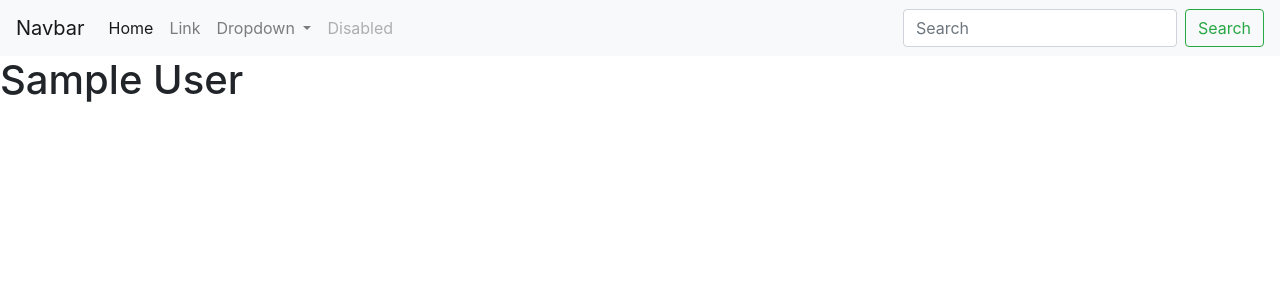
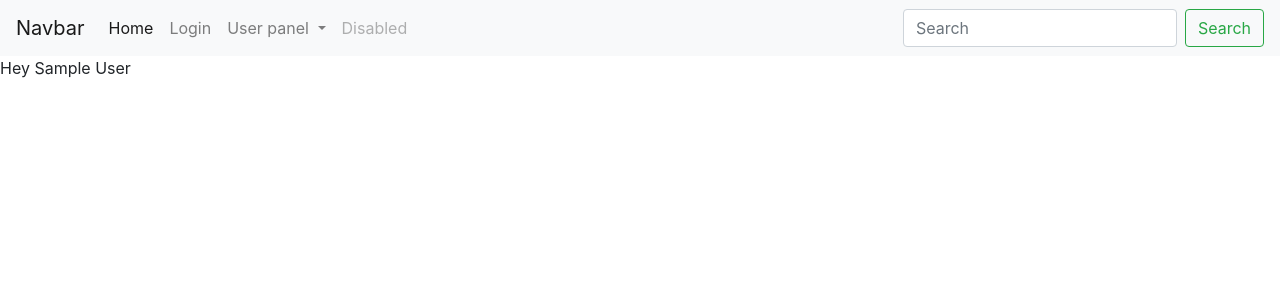
Before and after one commit to Gamattowicz/Simple_Flask_Web_App, a Flask app: page /welcome in a window 1280 px wide. Shown: the top 300 px of the page. Run offline with Flask 2, Linux system fonts and the light colour scheme; the visitor is signed in with stand-in values (Sample User, id 1); some libraries are stand-ins or nearby versions.

Commit message:
add flashing messages and change navbar

```diff
--- a/app.py
+++ b/app.py
@@ -1,4 +1,5 @@
-from flask import Flask, render_template, request, redirect, url_for, session
+from flask import Flask, render_template, request, redirect, url_for, \
+    session, flash
 from datetime import timedelta
 from config import Config
 
@@ -19,10 +20,13 @@ def login():
         session.permanent = True
         name = request.form['nm']
         session['name'] = name
+        flash('Login Successful!')
         return redirect(url_for('welcome'))
     else:
         if 'name' in session:
+            flash('Already Logged In!')
             return redirect(url_for('welcome'))
+
         return render_template('login.html')
 
 
@@ -32,14 +36,16 @@ def welcome():
         name = session['name']
         return render_template('welcome.html', name=name)
     else:
+        flash('You are not logged in!')
         return redirect(url_for('login'))
 
 
 @app.route('/logout')
 def logout():
+    flash('You have been logout!', 'info')
     session.pop('name', None)
     return redirect(url_for('login'))
 
 
 if __name__ == '__main__':
-    app.run(debug=True)
+    app.run()
--- a/templates/base.html
+++ b/templates/base.html
@@ -19,20 +19,20 @@
       <div class="collapse navbar-collapse" id="navbarSupportedContent">
         <ul class="navbar-nav mr-auto">
           <li class="nav-item active">
-            <a class="nav-link" href="#">Home <span class="sr-only">(current)</span></a>
+            <a class="nav-link" href="/">Home <span class="sr-only">(current)</span></a>
           </li>
           <li class="nav-item">
-            <a class="nav-link" href="#">Link</a>
+            <a class="nav-link" href="login">Login</a>
           </li>
           <li class="nav-item dropdown">
             <a class="nav-link dropdown-toggle" href="#" id="navbarDropdown" role="button" data-toggle="dropdown" aria-haspopup="true" aria-expanded="false">
-              Dropdown
+              User panel
             </a>
             <div class="dropdown-menu" aria-labelledby="navbarDropdown">
-              <a class="dropdown-item" href="#">Action</a>
-              <a class="dropdown-item" href="#">Another action</a>
+              <a class="dropdown-item" href="login">Login</a>
+              <a class="dropdown-item" href="logout">Logout</a>
               <div class="dropdown-divider"></div>
-              <a class="dropdown-item" href="#">Something else here</a>
+              <a class="dropdown-item" href="/">Home again</a>
             </div>
           </li>
           <li class="nav-item">
--- a/templates/welcome.html
+++ b/templates/welcome.html
@@ -1,6 +1,12 @@
 {% extends 'base.html' %}
-{% block title %}Welcome{% endblock %}
-
+{% block title %}User{% endblock %}
 {% block content %}
-<h1>{{name}}</h1>
+    {% with messages = get_flashed_messages() %}
+        {% if messages %}
+            {% for msg in messages %}
+                <p>{{msg}}</p>
+            {% endfor %}
+        {% endif %}
+    {% endwith %}
+<p>Hey {{name}}</p>
 {% endblock %}
```
Also changed, not shown: templates/login.html (+7 -0 lines).
